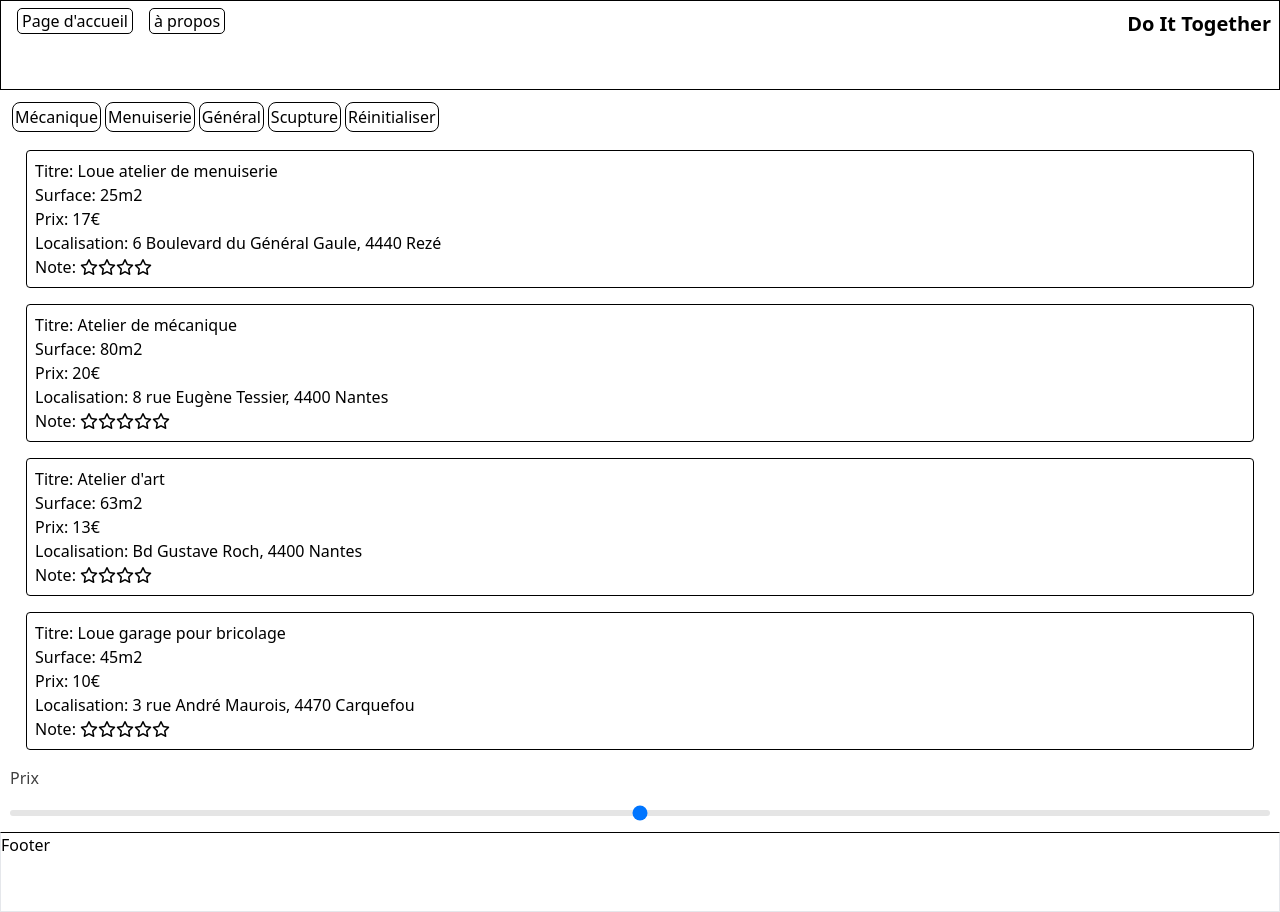
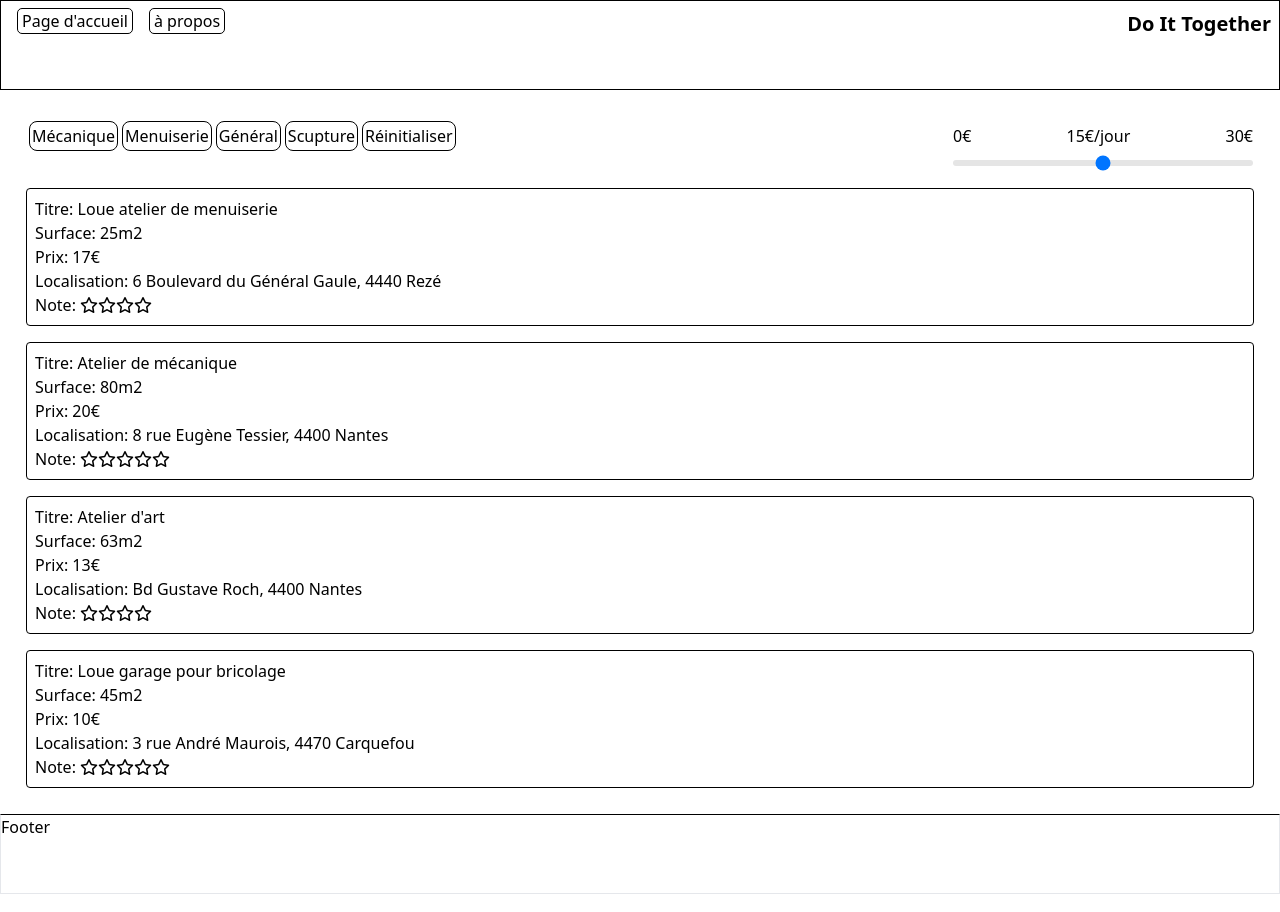
Before and after one commit to PierreQuignon/do-it-together-React, a React (Vite) app: page /workshops in a window 1280 px wide. Built offline with nearby package versions, Linux system fonts and the light colour scheme; a web font is replaced by a local one.

Commit message:
added some style about the slider

```diff
--- a/src/components/CursorFilter.tsx
+++ b/src/components/CursorFilter.tsx
@@ -1,18 +1,30 @@
-import { FC } from "react";
+import { FC, useState } from "react";
+import "../style/CursorFilter.css";
 
 const CursorFilter: FC = () => {
+  const [value, setValue] = useState(15);
+  const handleChange = (event: React.ChangeEvent<HTMLInputElement>) => {
+    setValue(Number(event.target.value));
+  };
   return (
-    <div>
+    <div className="container-slider">
       <label
         htmlFor="customRange1"
         className="mb-2 inline-block text-neutral-700 dark:text-neutral-200"
-      >
-        Prix
-      </label>
+      ></label>
+      <div className="flex justify-between">
+        <span>0€</span>
+        <div>{value}€/jour</div>
+        <span>30€</span>
+      </div>
       <input
         type="range"
         className="transparent h-1.5 w-full cursor-pointer appearance-none rounded-lg border-transparent bg-neutral-200"
         id="customRange1"
+        min="0"
+        max="30"
+        value={value}
+        onChange={handleChange}
       />
     </div>
   );
--- a/src/pages/Workshops.tsx
+++ b/src/pages/Workshops.tsx
@@ -36,7 +36,10 @@ const Workshops: FC = () => {
 
   return (
     <div>
+      <div className="filters-container">
       <TagsFilters setActiveCategories={setActiveCategories} activeCategories={activeCategories}/>
+      <CursorFilter />
+      </div>
       {workshops.map((workshop, index) => {
         const { category } = workshop;
         return !activeCategories.length || activeCategories.includes(category) ? (
@@ -45,7 +48,6 @@ const Workshops: FC = () => {
           </Link>
         ) : null;
       })}
-      <CursorFilter />
     </div>
   );
 };
--- /dev/null
+++ b/src/style/CursorFilter.css
@@ -0,0 +1,4 @@
+.container-slider {
+  width: 300px;
+  margin-right: 17px;
+}
--- a/src/style/Filters.css
+++ b/src/style/Filters.css
@@ -31,3 +31,14 @@
   border-radius: 8px;
   border-color: rgb(25, 0, 255);
 }
+
+.filters-container {
+  display: flex;
+  justify-content: space-between;
+}
+
+.tags-categories-container {
+  display: flex;
+  align-items: center;
+  margin: 17px;
+}
```
